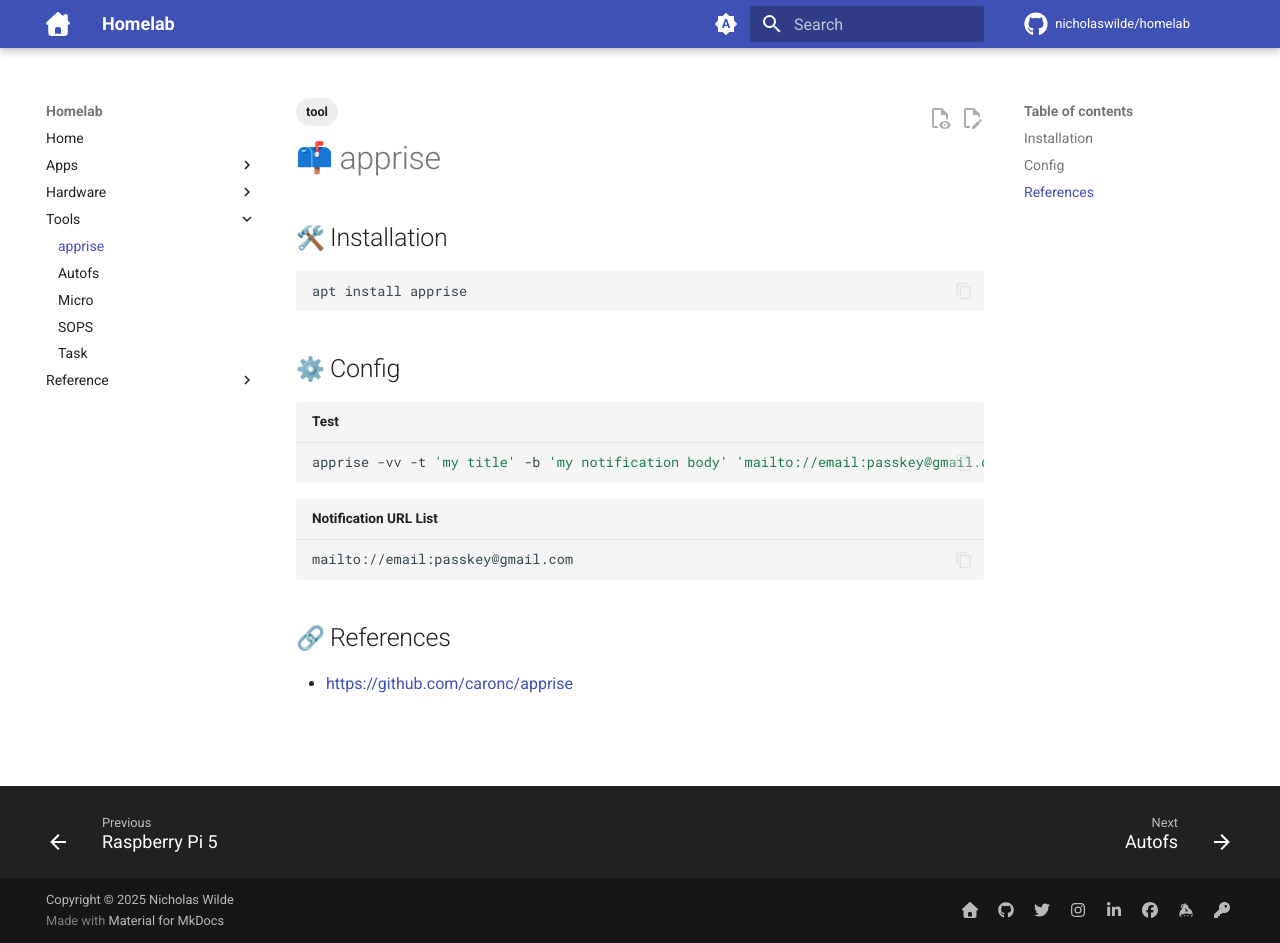
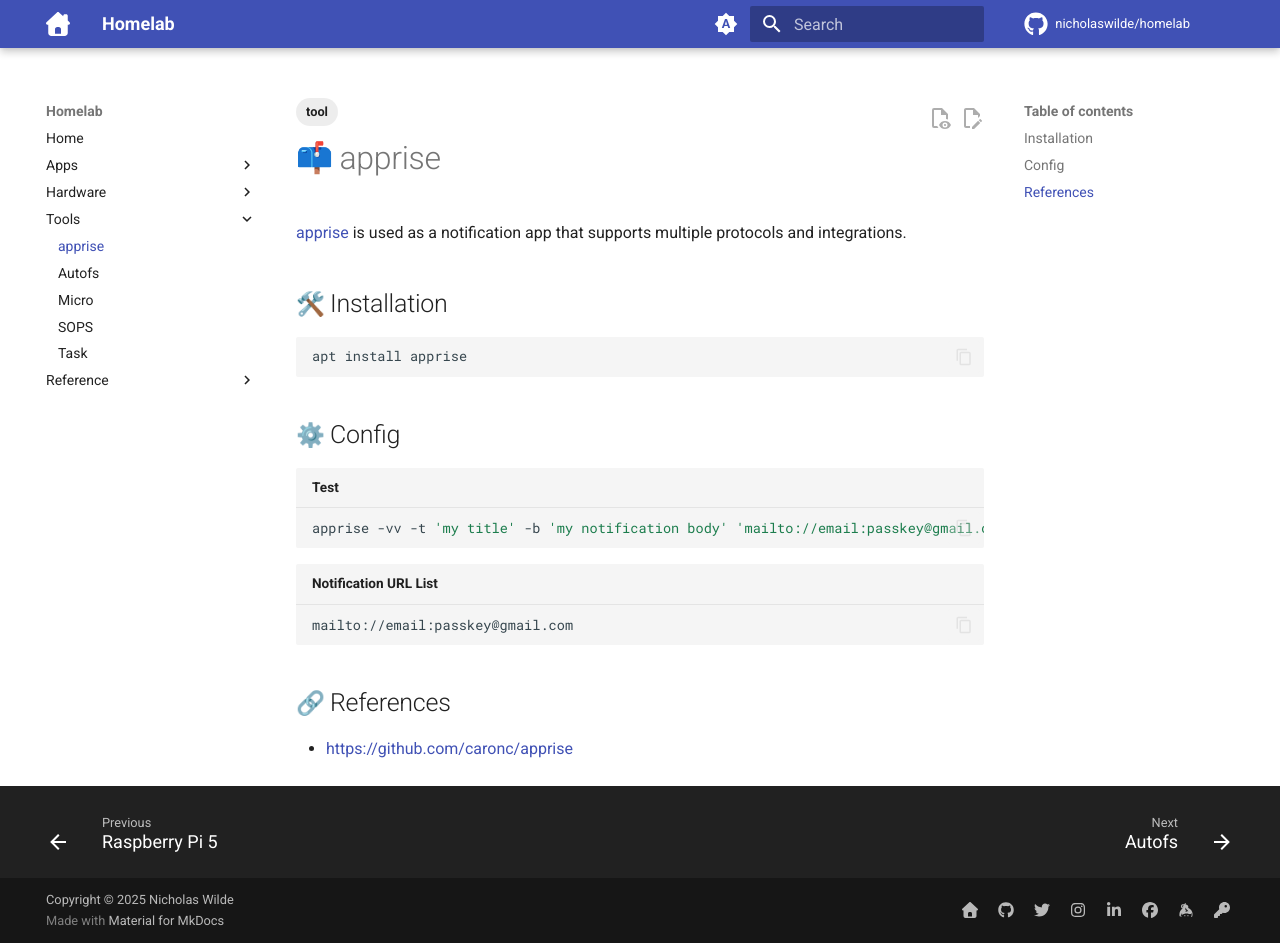
Before and after one commit to nicholaswilde/homelab, an MkDocs documentation site: the page built from docs/tools/apprise.md, in a window 1280 px wide and 943 px high. Built offline with MkDocs 1.6.1 and Material for MkDocs 9.7.7, drawn with Linux system fonts in a browser that asks for light colours; emoji names are drawn with the system emoji font; comment, search, counter and statistics services are not loaded.

Commit message:
Update apprise.md

```diff
--- a/docs/tools/apprise.md
+++ b/docs/tools/apprise.md
@@ -3,6 +3,8 @@
   - tool
 ---
 # :mailbox: apprise
+
+[apprise][1] is used as a notification app that supports multiple protocols and integrations.
 
 ## :hammer_and_wrench: Installation
 
```
Also changed, not shown: other parts of docs/tools/apprise.md (+2 -0 lines).
